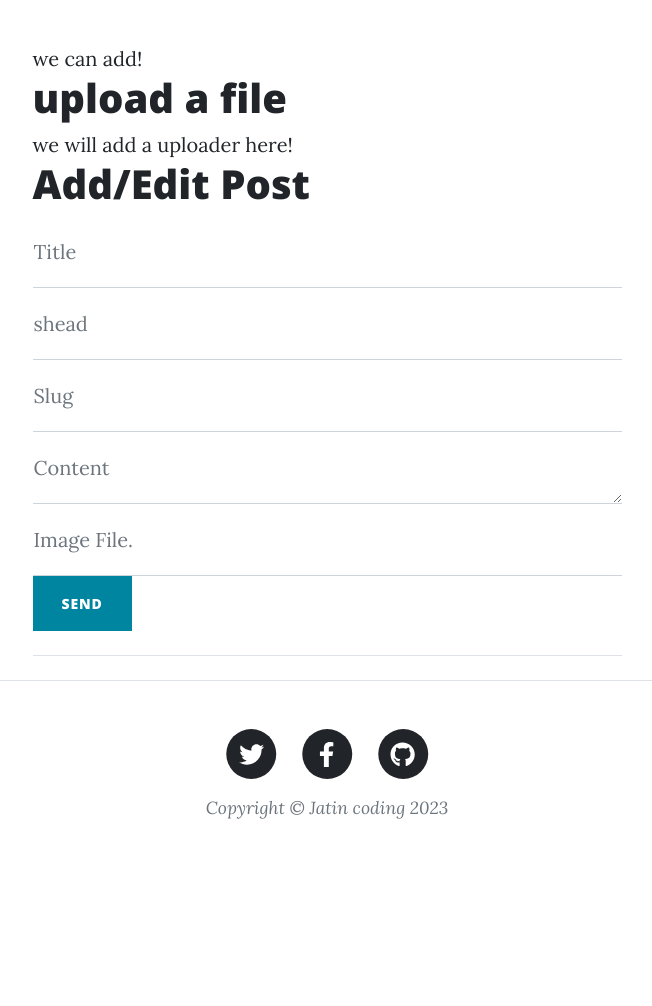
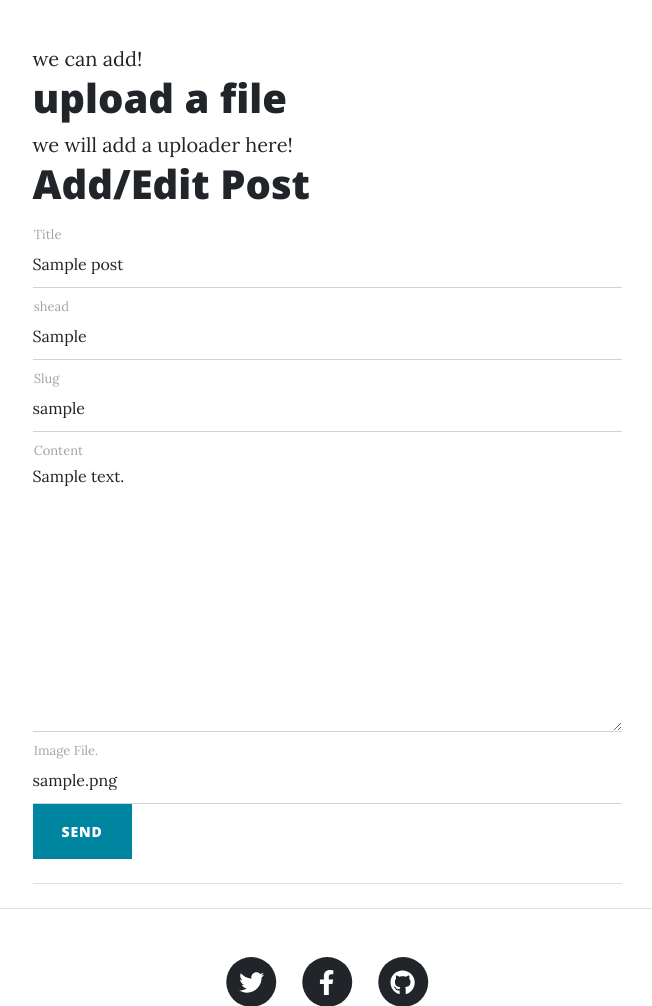
Before and after one commit to Jatin00001/Flask_using, a Flask app: page /edit/1 in a window 1280 px wide. Shown: the part 632-1638 px from the top of the page, without its empty margins (313-965 px from the left). Before the commit the page ends 1451 px from the top, so only its background shows below. Run offline with Flask 3, Linux system fonts and the light colour scheme; tables that the repository leaves empty hold one stand-in row (values such as "Sample post"); some libraries are stand-ins or nearby versions.

Commit message:
all working exclude pagination

```diff
--- a/config.json
+++ b/config.json
@@ -16,6 +16,7 @@
     "no_of_post": 3,
     "login_logo": "log.jpg",
     "admin-user": "jatin",
-    "admin-password": "jatinjatin"
+    "admin-password": "jatinjatin",
+    "upload_location": "D:\\copy of web blog\\blog web\\static\\assets\\img"
   }
 }
--- a/main.py
+++ b/main.py
@@ -1,9 +1,12 @@
 from flask import Flask,render_template,request,session,redirect
 from flask_mail import Mail
+from werkzeug.utils import secure_filename
+from werkzeug.datastructures import  FileStorage
 import json
 from flask_sqlalchemy import SQLAlchemy
 from datetime import datetime
-
+import os
+import math
 
 
 with open('config.json','r') as c :
@@ -11,6 +14,7 @@ with open('config.json','r') as c :
 
 app = Flask(__name__)
 app.secret_key = 'super-secret-key'
+app.config['UPLOAD_FOLDER'] = parameter['upload_location']
 app.config.update(
     MAIL_SERVER = 'smtp.gmail.com',
     MAIL_PORT = '465',
@@ -113,19 +117,43 @@ def edit(sno):
                 post = Posts(title=title,subhead=shead, slug=slug, content=content, img_file=img_file, date=date)
                 db.session.add(post)
                 db.session.commit()
-            # else:
-            #     post = Posts.query.filter_by(sno=sno).first()
-            #     post.box_title = title
-            #     post.subhead = shead
-            #     post.slug = slug
-            #     post.content = content
-            #     post.img_file = img_file
-            #     post.date = date
-            #     db.session.commit()
-            #     return redirect('/edit/' + sno)
+            else:
+                print("else edit")
+                post = Posts.query.filter_by(sno=sno).first()
+                post.title = title
+                post.subhead = shead
+                post.slug = slug
+                post.content = content
+                post.img_file = img_file
+                post.date = date
+                db.session.commit()
+                return redirect('/edit/' + sno)
 
     post = Posts.query.filter_by(sno=sno).first()
-    return render_template('edit.html', parameter=parameter,sno=sno)
+    return render_template('edit.html', parameter=parameter,post=post, sno=sno)
+
+@app.route("/uploader", methods=['GET', 'POST'])
+def uploader():
+    if "user" in session and session['user'] == parameter['admin-user']:
+        if request.method == "POST":
+            f = request.files['file1']
+            f.save(os.path.join(app.config['UPLOAD_FOLDER'], secure_filename(f.filename)))
+            return "Uploaded successfully"
+
+@app.route('/logout')
+def logout():
+    session.pop('user')
+    return redirect('/dashboard')
+
+
+@app.route("/delete/<string:sno>" , methods=['GET', 'POST'])
+def delete(sno):
+    if "user" in session and session['user']==parameter['admin-user']:
+        post = Posts.query.filter_by(sno=sno).first()
+        db.session.delete(post)
+        db.session.commit()
+    return redirect("/dashboard")
+
 
 if __name__ == '__main__':
     app.run(debug=True,port=615000)
--- a/templates/edit.html
+++ b/templates/edit.html
@@ -26,11 +26,12 @@
                     <h1>Add/Edit Post</h1>
                     <form id="contactForm" action="/edit/{{sno}}" method="post" >
                         <div class="form-floating">
-                            <input class="form-control" id="title" name="title" type="text" placeholder="Enter your title..." />
+                            <input class="form-control" id="title" name="title" value="{{post.title}}" type="text" placeholder="Enter your title..." />
                             <label for="title">Title</label>
                         </div>
-                        <div class="form-floating">
-                            <input class="form-control" id="shead" name="shead" type="text" placeholder="Enter your title..." />
+
+                        <div class="form-floating ">
+                            <input class="form-control" id="shead"  name="shead" value="{{post.subhead}}" type="text" placeholder="Enter your title..." />
                             <label for="shead">shead</label>
                         </div>
 
@@ -39,17 +40,17 @@
 
 
                         <div class="form-floating">
-                            <input class="form-control" id="slug" name="slug" type="text" placeholder="Enter your slug..." />
+                            <input class="form-control" id="slug" name="slug" value="{{post.slug}}" type="text" placeholder="Enter your slug..." />
                             <label for="slug">Slug</label>
                         </div>
 
                         <div class="form-floating">
-                            <textarea class="form-control" name="content" id="content" cols="30" rows="10"  placeholder="Enter your content..."></textarea>
+                            <textarea class="form-control " style="height: 300px" name="content"  id="content" cols="30" rows="5"  placeholder="Enter your content...">{{post.content}}</textarea>
                             <label for="content">Content</label>
                         </div>
 
                         <div class="form-floating">
-                            <input class="form-control" id="img_file" name="img_file" type="text" placeholder="Enter your img_file..." />
+                            <input class="form-control" id="img_file" value="{{post.img_file}}" name="img_file" type="text" placeholder="Enter your img_file..." />
                             <label for="img_file">Image File.</label>
                         </div>
                         <div class="d-none" id="submitErrorMessage"><div class="text-center text-danger mb-3">Error sending message!</div></div>
```
Also changed, not shown: templates/dashboard.html (+18 -4 lines), templates/index.html (+9 -1 lines), static/assets/img/1.jpg (added).
